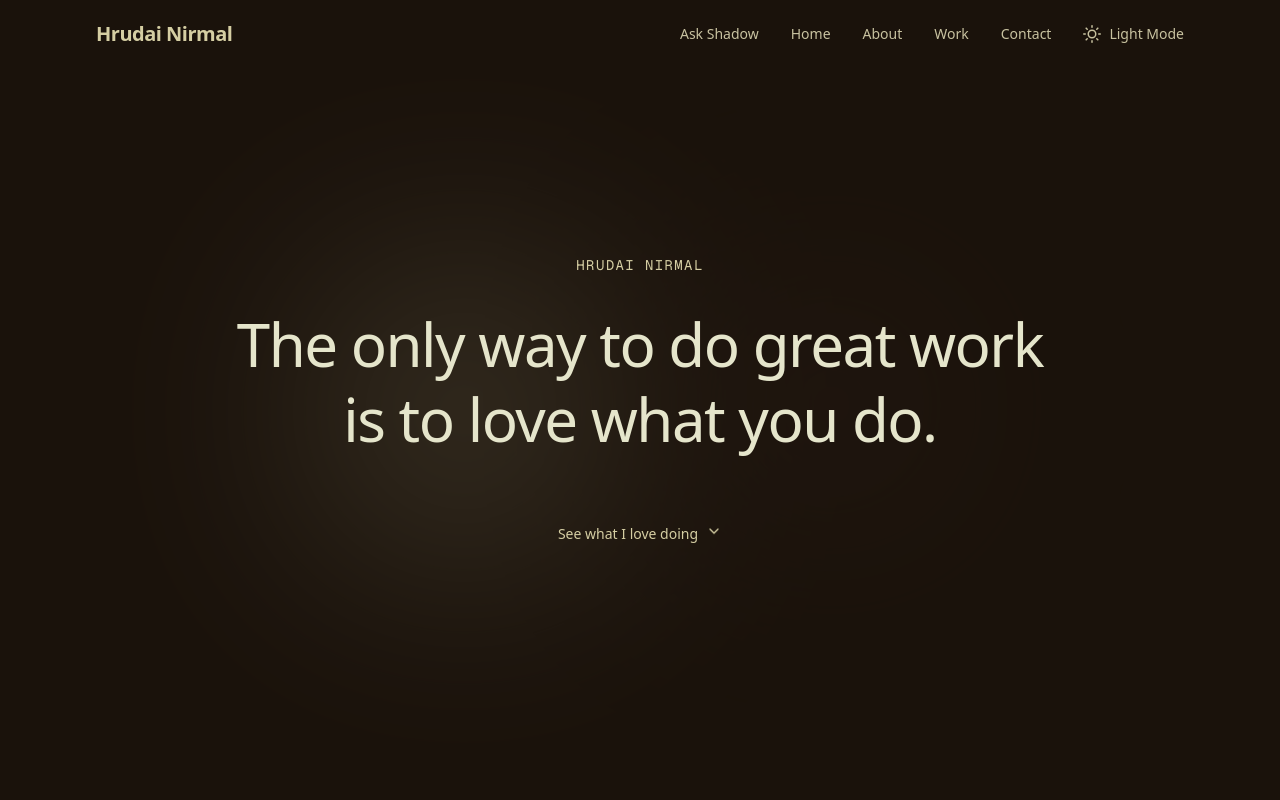
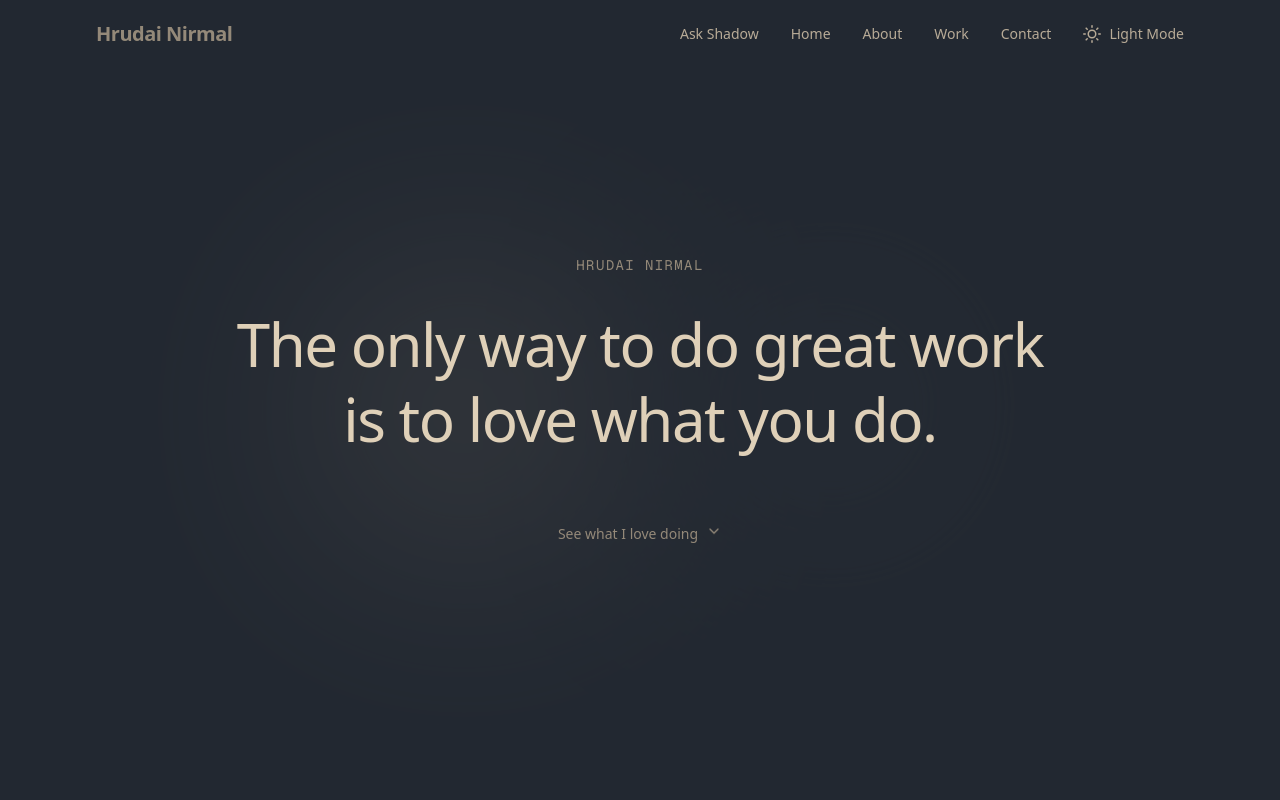
Before and after one commit to Hrudai-Nirmal/portfolio, a Next.js app: page / in a window 1280 px wide. Shown: the top 800 px of the page. Built offline with nearby package versions, Linux system fonts and the light colour scheme.

Commit message:
Try palette #222831/#393E46/#948979/#DFD0B8 (dark)

```diff
--- a/src/app/globals.css
+++ b/src/app/globals.css
@@ -2,20 +2,20 @@
 
 /* ===== Color Palettes ===== */
 /* Light: #FAF7F0 #D8D2C2 #B17457 #4A4947 */
-/* Dark (CURRENT):  #1A120B #3C2A21 #D5CEA3 #E5E5CB */
-/* Dark (PREVIOUS - rollback): #222831 #393E46 #948979 #DFD0B8 */
+/* Dark (CURRENT):  #222831 #393E46 #948979 #DFD0B8 */
+/* Dark (PREVIOUS - rollback): #1A120B #3C2A21 #D5CEA3 #E5E5CB */
 
 :root {
   /* Default to dark */
-  --bg-primary: #1a120b; /* classic blue */
-  --bg-secondary: #3c2a21; /* slightly deeper for layering */
-  --accent: #d5cea3; /* turquoise */
-  --heading: #e5e5cb; /* gold */
-  --text-primary: #e5e5cb;
-  --text-secondary: #c8c2a0;
-  --border-color: #3c2a21;
-  --surface: #2a1c14;
-  --surface-hover: #332218;
+  --bg-primary: #222831; /* classic blue */
+  --bg-secondary: #393e46; /* slightly deeper for layering */
+  --accent: #948979; /* turquoise */
+  --heading: #dfd0b8; /* gold */
+  --text-primary: #dfd0b8;
+  --text-secondary: #b8ab97;
+  --border-color: #393e46;
+  --surface: #2a303a;
+  --surface-hover: #323845;
 }
 
 .light {
@@ -31,15 +31,15 @@
 }
 
 .dark {
-  --bg-primary: #1a120b;
-  --bg-secondary: #3c2a21;
-  --accent: #d5cea3;
-  --heading: #e5e5cb;
-  --text-primary: #e5e5cb;
-  --text-secondary: #c8c2a0;
-  --border-color: #3c2a21;
-  --surface: #2a1c14;
-  --surface-hover: #332218;
+  --bg-primary: #222831;
+  --bg-secondary: #393e46;
+  --accent: #948979;
+  --heading: #dfd0b8;
+  --text-primary: #dfd0b8;
+  --text-secondary: #b8ab97;
+  --border-color: #393e46;
+  --surface: #2a303a;
+  --surface-hover: #323845;
 }
 
 @theme inline {
```
